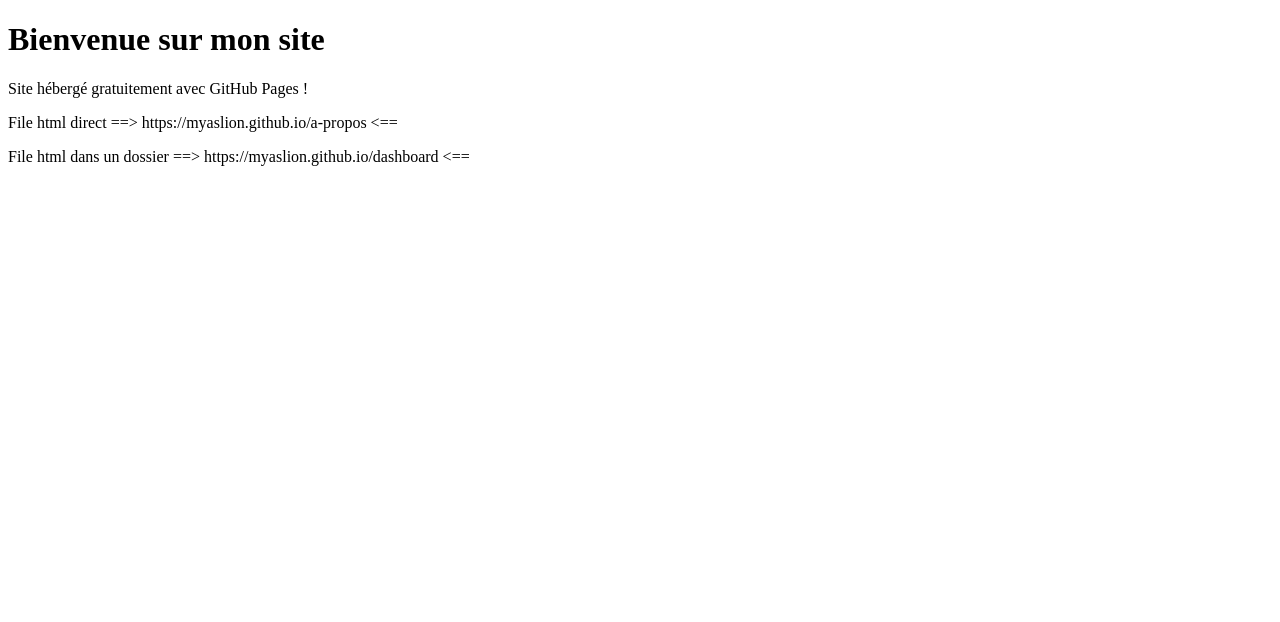
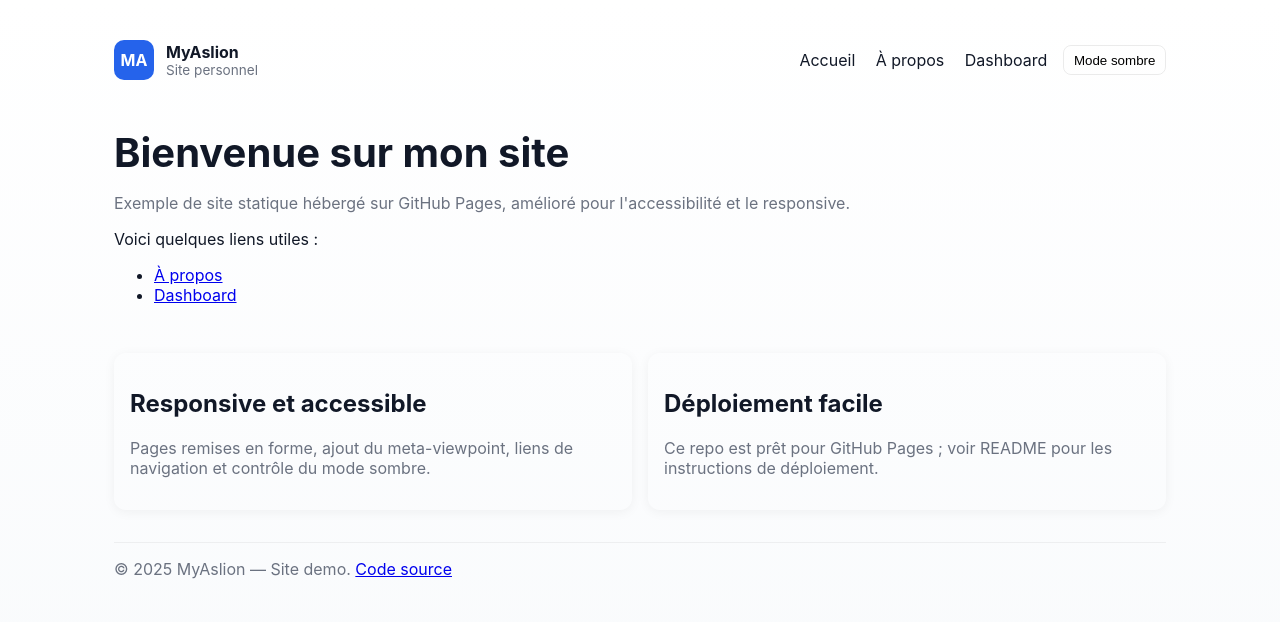
Before and after one commit to MyAslion/myaslion.github.io, a plain HTML site: page index.html in a window 1280 px wide. Drawn offline with Linux system fonts and the light colour scheme.

Commit message:
First Updates

```diff
--- /dev/null
+++ b/assets/css/style.css
@@ -0,0 +1,35 @@
+/* Global styles for the site */
+:root{
+  --bg:#ffffff; --text:#111827; --muted:#6b7280; --accent:#2563eb; --card:#f8fafc;
+  --radius:12px;
+}
+:root[data-theme='dark']{
+  --bg:#0b1220; --text:#e6eef8; --muted:#9aa6b2; --accent:#60a5fa; --card:#071026;
+}
+*{box-sizing:border-box}
+html,body{height:100%; margin:0; font-family:Inter, system-ui, -apple-system, 'Segoe UI', Roboto, 'Helvetica Neue', Arial; color:var(--text); background:linear-gradient(180deg,var(--bg) 0%, var(--card) 100%);}
+.container{max-width:1100px; margin:0 auto; padding:1.5rem}
+header.site-header{display:flex; gap:1rem; align-items:center; justify-content:space-between; padding:1rem 0}
+.brand{display:flex; gap:.75rem; align-items:center}
+.logo{width:40px;height:40px;border-radius:10px;background:var(--accent);display:flex;align-items:center;justify-content:center;color:white;font-weight:700}
+nav a{color:var(--text); text-decoration:none; padding:.35rem .5rem; border-radius:6px}
+nav a:hover{background:rgba(0,0,0,0.04)}
+.hero{padding:2rem 0}
+.hero h1{margin:0;font-size:clamp(1.6rem,3.75vw,2.5rem)}
+.muted{color:var(--muted)}
+.toolbar{display:flex;gap:.5rem;align-items:center}
+.btn{background:transparent;border:1px solid rgba(0,0,0,0.08);padding:.4rem .6rem;border-radius:8px; cursor:pointer}
+.card{background:linear-gradient(180deg,rgba(255,255,255,0.02),rgba(255,255,255,0.01));padding:1rem;border-radius:var(--radius);box-shadow:0 2px 12px rgba(2,6,23,0.05);}
+footer{border-top:1px solid rgba(0,0,0,0.05);padding:1rem 0;color:var(--muted);margin-top:2rem}
+@media (max-width:640px){
+  header.site-header{flex-direction:column; align-items:flex-start}
+  .toolbar{align-self:stretch;justify-content:space-between;width:100%}
+}
+/* Accessibility + focus */
+a:focus, button:focus{outline:3px solid rgba(37,99,235,0.2);outline-offset:2px}
+.skip-link{position:absolute;left:-9999px;top:auto;width:1px;height:1px;overflow:hidden}
+.skip-link:focus{left:1rem;top:1rem;width:auto;height:auto;padding:.5rem .75rem;background:var(--accent);color:white;border-radius:6px}
+
+/* small utilities */
+.grid{display:grid;grid-template-columns:repeat(auto-fit,minmax(220px,1fr));gap:1rem}
+.banner{background:var(--accent);padding:.6rem 1rem;border-radius:8px;color:white}
--- /dev/null
+++ b/assets/js/main.js
@@ -0,0 +1,25 @@
+// Minimal client-side enhancements: DARK MODE + smooth scroll + keyboard
+(() => {
+  const root = document.documentElement;
+  const toggleEl = document.getElementById('theme-toggle');
+  const savedTheme = localStorage.getItem('theme');
+  function setTheme(theme) {
+    if (theme === 'dark') root.setAttribute('data-theme', 'dark');
+    else root.removeAttribute('data-theme');
+    localStorage.setItem('theme', theme);
+  }
+  // initial
+  if (savedTheme === 'dark') setTheme('dark');
+  if (toggleEl) toggleEl.addEventListener('click', (e) => {
+    const isDark = root.getAttribute('data-theme') === 'dark';
+    setTheme(isDark ? 'light' : 'dark');
+  });
+
+  // smooth scroll for anchor links
+  document.addEventListener('click', (e) => {
+    const a = e.target.closest('a[href^="#"]');
+    if (!a) return;
+    e.preventDefault();
+    document.querySelector(a.getAttribute('href')).scrollIntoView({behavior:'smooth'});
+  });
+})();
--- a/index.html
+++ b/index.html
@@ -1,9 +1,68 @@
-<!DOCTYPE html>
-<html>
+<!doctype html>
+<html lang="fr">
+  <head>
+    <meta charset="utf-8" />
+    <meta name="viewport" content="width=device-width, initial-scale=1" />
+    <meta name="description" content="Site personnel de MyAslion — demo GitHub Pages" />
+    <meta property="og:title" content="MyAslion — Accueil" />
+    <meta property="og:description" content="Site personnel de MyAslion — demo GitHub Pages" />
+    <meta property="og:type" content="website" />
+    <link rel="canonical" href="https://myaslion.github.io/" />
+    <meta name="theme-color" content="#2563eb"/>
+    <link rel="icon" href="/assets/favicon.svg" type="image/svg+xml" />
+    <title>MyAslion — Accueil</title>
+    <link rel="stylesheet" href="/assets/css/style.css" />
+  </head>
   <body>
-    <h1>Bienvenue sur mon site</h1>
-    <p>Site hébergé gratuitement avec GitHub Pages !</p>
-    <p>File html direct ==> <a>https://myaslion.github.io/a-propos</a> <== </p>
-    <p>File html dans un dossier ==> <a>https://myaslion.github.io/dashboard</a> <== </p>
+    <a href="#main" class="skip-link">Aller au contenu</a>
+    <div class="container">
+      <header class="site-header">
+        <div class="brand" aria-hidden>
+          <div class="logo">MA</div>
+          <div>
+            <div style="font-weight:700">MyAslion</div>
+            <div class="muted" style="font-size:0.85rem">Site personnel</div>
+          </div>
+        </div>
+        <div class="toolbar">
+          <nav aria-label="Navigation principale">
+            <a href="/">Accueil</a>
+            <a href="/a-propos.html">À propos</a>
+            <a href="/dashboard/">Dashboard</a>
+          </nav>
+          <div>
+            <button id="theme-toggle" class="btn" aria-pressed="false">Mode sombre</button>
+          </div>
+        </div>
+      </header>
+
+      <main id="main">
+        <section class="hero">
+          <h1>Bienvenue sur mon site</h1>
+          <p class="muted">Exemple de site statique hébergé sur GitHub Pages, amélioré pour l'accessibilité et le responsive.</p>
+          <p>Voici quelques liens utiles :</p>
+          <ul>
+            <li><a href="/a-propos.html">À propos</a></li>
+            <li><a href="/dashboard/">Dashboard</a></li>
+          </ul>
+        </section>
+
+        <section class="grid" aria-label="Blocs de fonctionnalités">
+          <article class="card">
+            <h2>Responsive et accessible</h2>
+            <p class="muted">Pages remises en forme, ajout du meta-viewpoint, liens de navigation et contrôle du mode sombre.</p>
+          </article>
+          <article class="card">
+            <h2>Déploiement facile</h2>
+            <p class="muted">Ce repo est prêt pour GitHub Pages ; voir README pour les instructions de déploiement.</p>
+          </article>
+        </section>
+      </main>
+
+      <footer>
+        <div class="muted">© 2025 MyAslion — Site demo. <a href="https://github.com/MyAslion/myaslion.github.io">Code source</a></div>
+      </footer>
+    </div>
+    <script src="/assets/js/main.js" defer></script>
   </body>
 </html>
```
Also changed, not shown: 404.html (added, +38 -0 lines), a-propos.html (+50 -2 lines), dashboard/index.html (+54 -2 lines), assets/favicon.svg (added), robots.txt (added), 1 other file.
